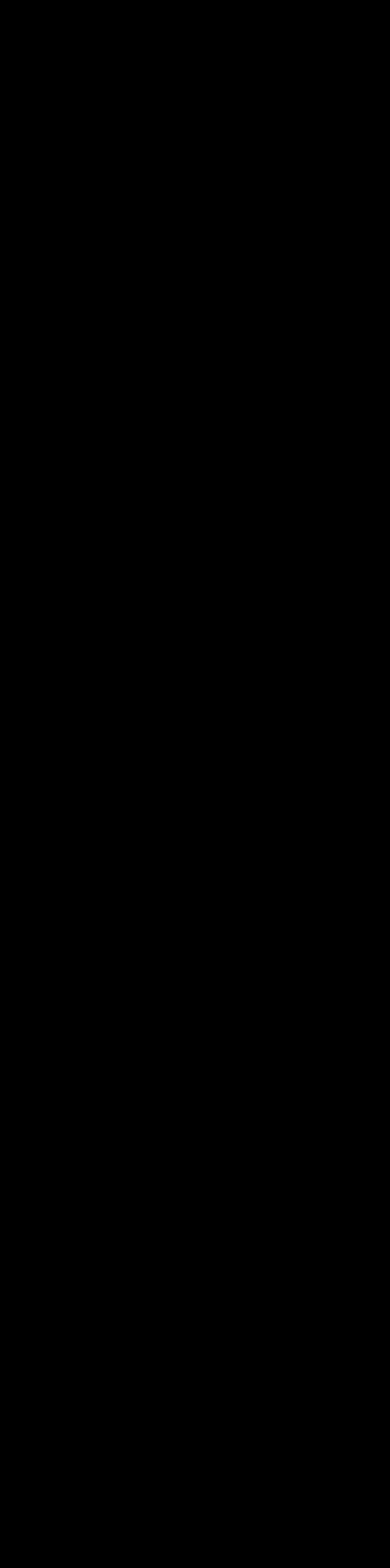
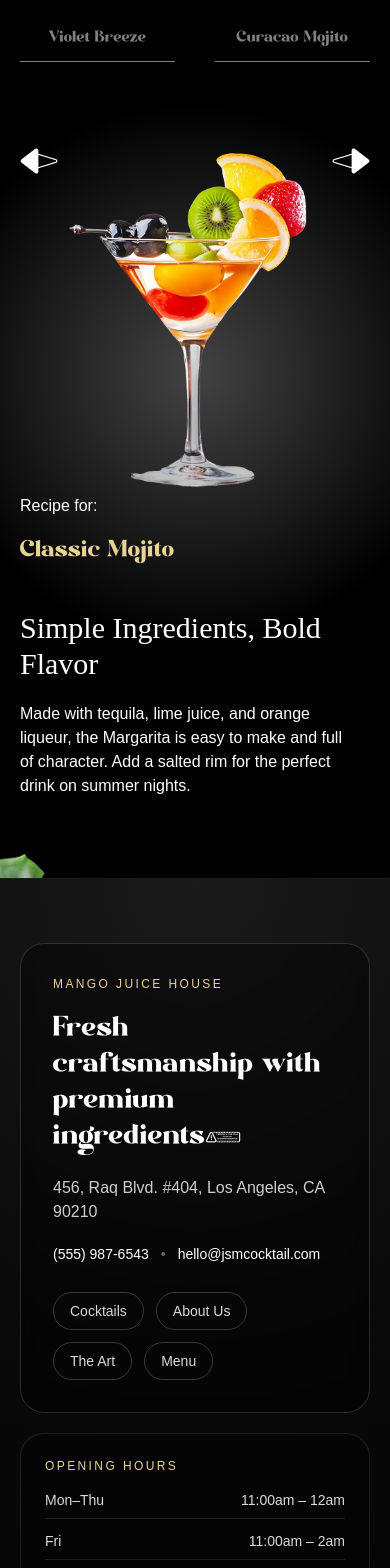
Before and after one commit to Habibullah-KH/mango, a React (Vite) app: page / in a window 390 px wide. Shown: the part 6344-7912 px from the top of the page. Before the commit the page ends 6132 px from the top, so only its background shows below. Built offline with nearby package versions, Linux system fonts and the light colour scheme; a web font is replaced by a local one.

Commit message:
menu and footer section implement

```diff
--- a/src/App.jsx
+++ b/src/App.jsx
@@ -1,27 +1,28 @@
-import { ScrollTrigger, SplitText } from 'gsap/all'
-import gsap from 'gsap'
-import Navbar from './components/Navbar'
-import Hero from './components/Hero'
-import Juices from './components/Juices';
-import About from './components/About';
-import Art from './components/Art';
+import { ScrollTrigger, SplitText } from "gsap/all";
+import gsap from "gsap";
+import Navbar from "./components/Navbar";
+import Hero from "./components/Hero";
+import Juices from "./components/Juices";
+import About from "./components/About";
+import Art from "./components/Art";
+import Menu from "./components/Menu";
+import Footer from "./components/Footer";
 gsap.registerPlugin(ScrollTrigger, SplitText);
 
 function App() {
-
   return (
     <>
-     <main>
-      <Navbar/>
-      <Hero/>
-      <Juices/>
-      <About/>
-      <Art/>
-     </main>
-
-
+      <main>
+        <Navbar />
+        <Hero />
+        <Juices />
+        <About />
+        <Art />
+        <Menu />
+        <Footer />
+      </main>
     </>
-  )
+  );
 }
 
-export default App
+export default App;
--- a/src/components/About.jsx
+++ b/src/components/About.jsx
@@ -33,7 +33,7 @@ export default function About() {
     })
   return (
     <div id="about">
-      <div className="mb-16 md:px-0 px-5">
+      <div className="mb-16 mt-20 md:px-0 px-5">
         <div className="content">
           <div className="md:col-span-8">
             <p className="badge">Best juices</p>
--- /dev/null
+++ b/src/components/Footer.jsx
@@ -0,0 +1,87 @@
+import { openingHours, socials, storeInfo } from "../../constant";
+
+export default function Footer() {
+  return (
+    <footer id="contact" aria-labelledby="contact-heading">
+      <img
+        src="/images/footer-left-leaf.png"
+        alt="decorative leaf"
+        id="f-left-leaf"
+      />
+      <img
+        src="/images/footer-right-leaf.png"
+        alt="decorative leaf"
+        id="f-right-leaf"
+      />
+
+      <div className="content">
+        <div className="footer-shell">
+          <section className="main-card" aria-labelledby="contact-heading">
+            <p className="eyebrow">Mango Juice House</p>
+            <h2 id="contact-heading">
+              Fresh craftsmanship with premium ingredients.
+            </h2>
+            <p className="address">{storeInfo.address}</p>
+
+            <div className="contact-row">
+              <a href={`tel:${storeInfo.contact.phone}`}>
+                {storeInfo.contact.phone}
+              </a>
+              <span aria-hidden="true">•</span>
+              <a href={`mailto:${storeInfo.contact.email}`}>
+                {storeInfo.contact.email}
+              </a>
+            </div>
+
+            <div className="quick-links" aria-label="Quick links">
+              <a href="#cocktails">Cocktails</a>
+              <a href="#about">About Us</a>
+              <a href="#art">The Art</a>
+              <a href="#menu">Menu</a>
+            </div>
+          </section>
+
+          <div className="side-cards">
+            <section className="info-card">
+              <h3>Opening Hours</h3>
+              <ul>
+                {openingHours.map((item) => (
+                  <li key={item.day}>
+                    <span>{item.day}</span>
+                    <span>{item.time}</span>
+                  </li>
+                ))}
+              </ul>
+            </section>
+
+            <section className="info-card">
+              <h3>Visit</h3>
+              <p>{storeInfo.heading}</p>
+              <p>
+                Reservations available for private tasting sessions and events.
+              </p>
+            </section>
+          </div>
+        </div>
+
+        <div className="bottom">
+          <p>© {new Date().getFullYear()} Mango. All rights reserved.</p>
+
+          <div className="socials" aria-label="Social links">
+            {socials.map((social) => (
+              <a
+                key={social.name}
+                href={social.url}
+                target="_blank"
+                rel="noreferrer"
+                aria-label={social.name}
+              >
+                <img src={social.icon} alt={social.name} />
+              </a>
+            ))}
+          </div>
+        </div>
+      </div>
+    </footer>
+  );
+}
--- /dev/null
+++ b/src/components/Menu.jsx
@@ -0,0 +1,97 @@
+import { useRef, useState } from "react";
+import { sliderLists } from "../../constant";
+import { useGSAP } from "@gsap/react";
+import gsap from "gsap";
+
+export default function Menu() {
+  const contentRef = useRef();
+  const [currentIndex, setCurrentIndex] = useState(0);
+
+  useGSAP(()=>{
+    gsap.fromTo('#title', {opacity: 0}, {opacity: 1, duration: 1,} );
+    gsap.fromTo('.juice img', {opacity: 0, xPercent: -100}, {
+      xPercent: 0, opacity: 1, duration: 1, ease: 'power1.inOut'
+    })
+    gsap.fromTo('.details h2', {yPercent: 100, opacity: 0}, {yPercent: 0, opacity: 100, ease: 'power1.inOut'})
+    gsap.fromTo('.details p', {yPercent: 100, opacity: 0}, {yPercent: 0, opacity: 100, ease: 'power1.inOut'})
+  }, [currentIndex]);
+
+
+
+  const totalCocktails = sliderLists.length;
+  const goToSlide = (i) => {
+    const newIndex = (i + totalCocktails) % totalCocktails;
+    setCurrentIndex(newIndex);
+  }
+
+  const getCocktailAt = (i) => {
+    return sliderLists[(currentIndex + i + totalCocktails) % totalCocktails]
+  }
+
+  const current = getCocktailAt(0);
+  const prev = getCocktailAt(-1);
+  const next = getCocktailAt(1);
+
+  return (
+    <section id="menu" aria-labelledby="menu-heading">
+      <img
+        src="/images/slider-left-leaf.png"
+        alt="left-leaf"
+        id="m-left-leaf"
+      />
+      <img
+        src="/images/slider-right-leaf.png"
+        alt="right-leaf"
+        id="m-right-leaf"
+      />
+
+      <h2 dir="menu-heading" className="sr-only">
+        Juice menu
+      </h2>
+
+      <nav className="cocktail-tabs" aria-label="juices navigation">
+        {sliderLists.map((juice, i) => {
+          const isActive = i === currentIndex;
+
+          return (
+            <button key={juice.id} className={`${isActive ? 'text-white border-white' : 'text-white/50 border-white/50'}`} onClick={() => goToSlide(i)}>
+              {juice.name}
+            </button>
+          )
+
+        })}
+      </nav>
+
+      <div className="content">
+        <div className="arrows">
+          <button className="text-left" onClick={()=>goToSlide(currentIndex - 1)}>
+            <span>{prev.name}</span>
+            <img src="/images/right-arrow.png" alt="right-arrow" aria-hidden="true"/>
+          </button>
+          <button className="text-left" onClick={()=>goToSlide(currentIndex + 1)}>
+            <span>{next.name}</span>
+            <img src="/images/left-arrow.png" alt="left-arrow" aria-hidden="true"/>
+          </button>
+        </div>
+
+
+        <div className="juice">
+          <img src={current.image} className="object-contain"/>
+        </div>
+
+        <div className="recipe">
+        <div ref={contentRef} className="info">
+          <p>Recipe for:</p>
+          <p id="title">{current.name}</p>
+        </div>
+
+        <div className="details">
+          <h2>{current.title}</h2>
+          <p>{current.description}</p>
+        </div>
+
+        </div>
+      </div>
+    </section>
+  );
+}
--- a/src/index.css
+++ b/src/index.css
@@ -289,7 +289,7 @@ body {
       @apply grid md:grid-cols-4 grid-cols-2 md:gap-20 gap-10 sm:mb-32 mb-20 relative z-10 md:max-w-6xl md:mx-auto;
 
       button {
-                @apply md:text-3xl text-xl pb-2 cursor-pointer hover:text-yellow hover:border-yellow border-b-1 transition-colors font-modern-negra;
+        @apply md:text-3xl text-xl pb-2 cursor-pointer hover:text-yellow hover:border-yellow border-b transition-colors font-modern-negra;
       }
     }
 
@@ -343,34 +343,112 @@ body {
   }
 
   #contact {
-        @apply relative md:mt-20 mt-0 px-4 text-center w-full overflow-hidden radial-gradient;
+    @apply relative md:mt-20 mt-0 px-5 w-full overflow-hidden border-t border-white/10;
+    background: radial-gradient(
+      circle at top center,
+      #1a1a1a 0%,
+      #090909 40%,
+      #000000 100%
+    );
 
     #f-left-leaf {
-            @apply absolute bottom-0 left-0 pointer-events-none lg:w-fit w-1/3;
+      @apply absolute bottom-0 left-0 pointer-events-none lg:w-fit w-1/3 opacity-40;
     }
 
     #f-right-leaf {
-            @apply absolute top-0 right-0 pointer-events-none hidden lg:block;
+      @apply absolute top-0 right-0 pointer-events-none hidden lg:block opacity-40;
     }
 
     .content {
-            @apply container mx-auto lg:py-14 2xl:py-32 py-16 flex flex-col justify-between gap-10 min-h-dvh;
+      @apply container mx-auto py-16 md:py-20 flex flex-col gap-8 relative z-10;
+
+      .footer-shell {
+        @apply grid grid-cols-1 xl:grid-cols-12 gap-5;
+
+        .main-card {
+          @apply xl:col-span-7 rounded-3xl border border-white/15 bg-black/40 backdrop-blur-sm p-8 md:p-10 text-left space-y-5;
+
+          .eyebrow {
+            @apply uppercase text-xs tracking-[0.2em] text-yellow;
+          }
 
           h2 {
-                @apply lg:text-6xl 2xl:text-8xl text-5xl font-modern-negra md:translate-y-0 translate-y-5;
+            @apply font-modern-negra text-4xl md:text-6xl text-white leading-none;
           }
 
+          .address {
+            @apply text-white/80 md:text-lg max-w-xl;
+          }
+
+          .contact-row {
+            @apply flex flex-wrap items-center gap-3 text-sm md:text-base;
+
+            a {
+              @apply text-white hover:text-yellow transition-colors;
+            }
+
+            span {
+              @apply text-white/40;
+            }
+          }
+
+          .quick-links {
+            @apply flex flex-wrap gap-3 pt-2;
+
+            a {
+              @apply px-4 py-2 rounded-full border border-white/20 text-sm text-white/85 hover:text-yellow hover:border-yellow transition-colors;
+            }
+          }
+        }
+
+        .side-cards {
+          @apply xl:col-span-5 grid grid-cols-1 gap-5;
+
+          .info-card {
+            @apply rounded-3xl border border-white/10 bg-black/30 p-6 text-left;
+
             h3 {
-                @apply uppercase xl:text-base 2xl:text-lg text-base mb-2;
+              @apply uppercase text-xs tracking-[0.2em] text-yellow mb-4;
             }
 
             p {
-                @apply lg:text-2xl 2xl:text-3xl text-sm;
+              @apply text-white/80 text-sm md:text-base leading-relaxed;
+            }
+
+            p + p {
+              @apply mt-2;
+            }
+
+            ul {
+              @apply space-y-3;
+            }
+
+            li {
+              @apply flex items-center justify-between gap-4 text-sm md:text-base text-white/85 border-b border-white/10 pb-2;
+            }
+          }
         }
       }
 
-        .drink-img {
-            @apply absolute bottom-0 right-0 lg:w-96 w-1/3 pointer-events-none;
+      .bottom {
+        @apply border-t border-white/10 pt-6 flex flex-col md:flex-row gap-5 md:items-center md:justify-between;
+
+        p {
+          @apply text-sm text-white/70;
+        }
+
+        .socials {
+          @apply flex items-center gap-4;
+
+          a {
+            @apply size-9 rounded-full border border-white/20 flex-center hover:border-yellow transition-colors;
+          }
+
+          img {
+            @apply size-4 object-contain;
           }
         }
       }
+    }
+  }
+}
```
Lines whose indentation alone changed are shown as unchanged.
